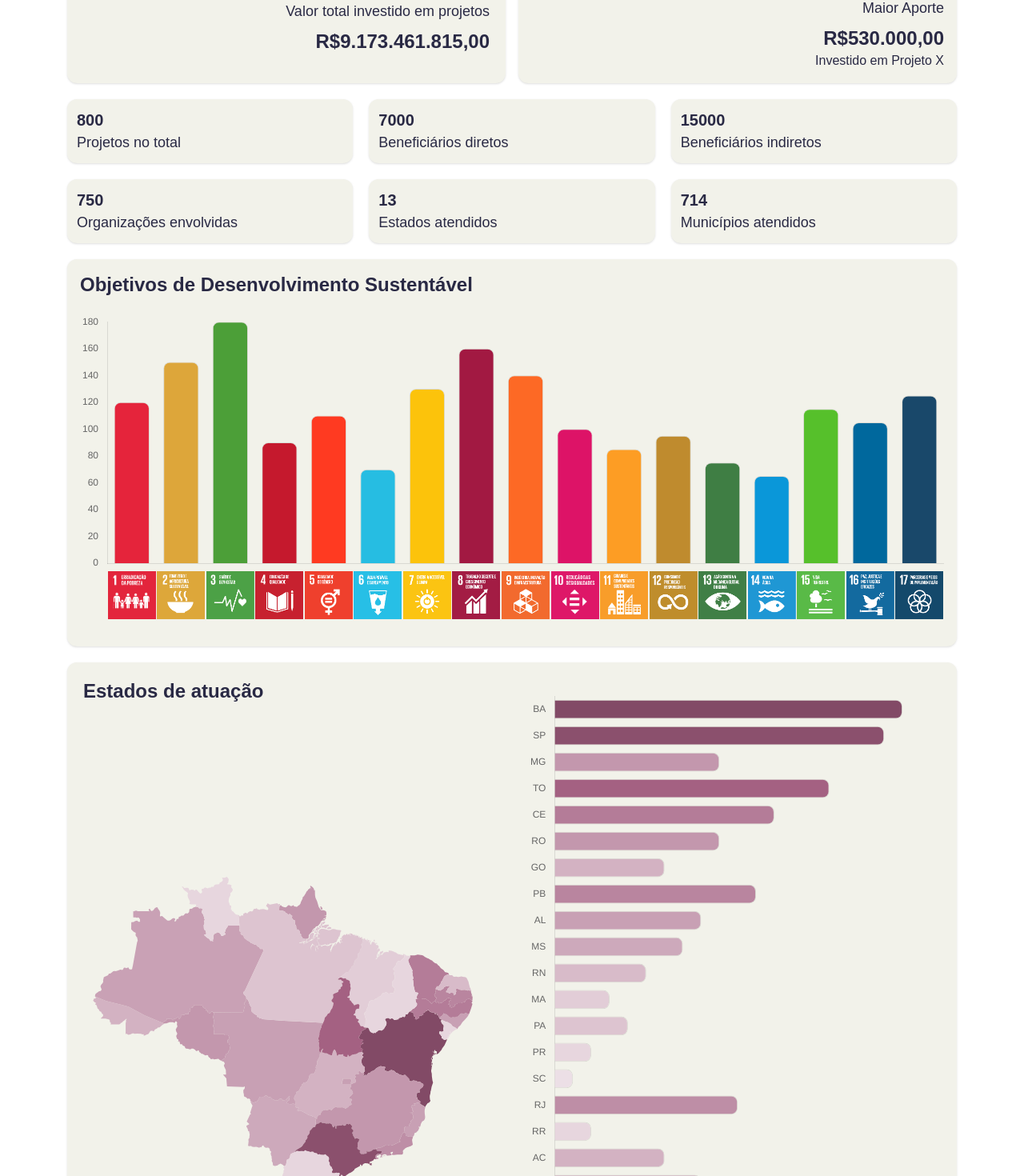
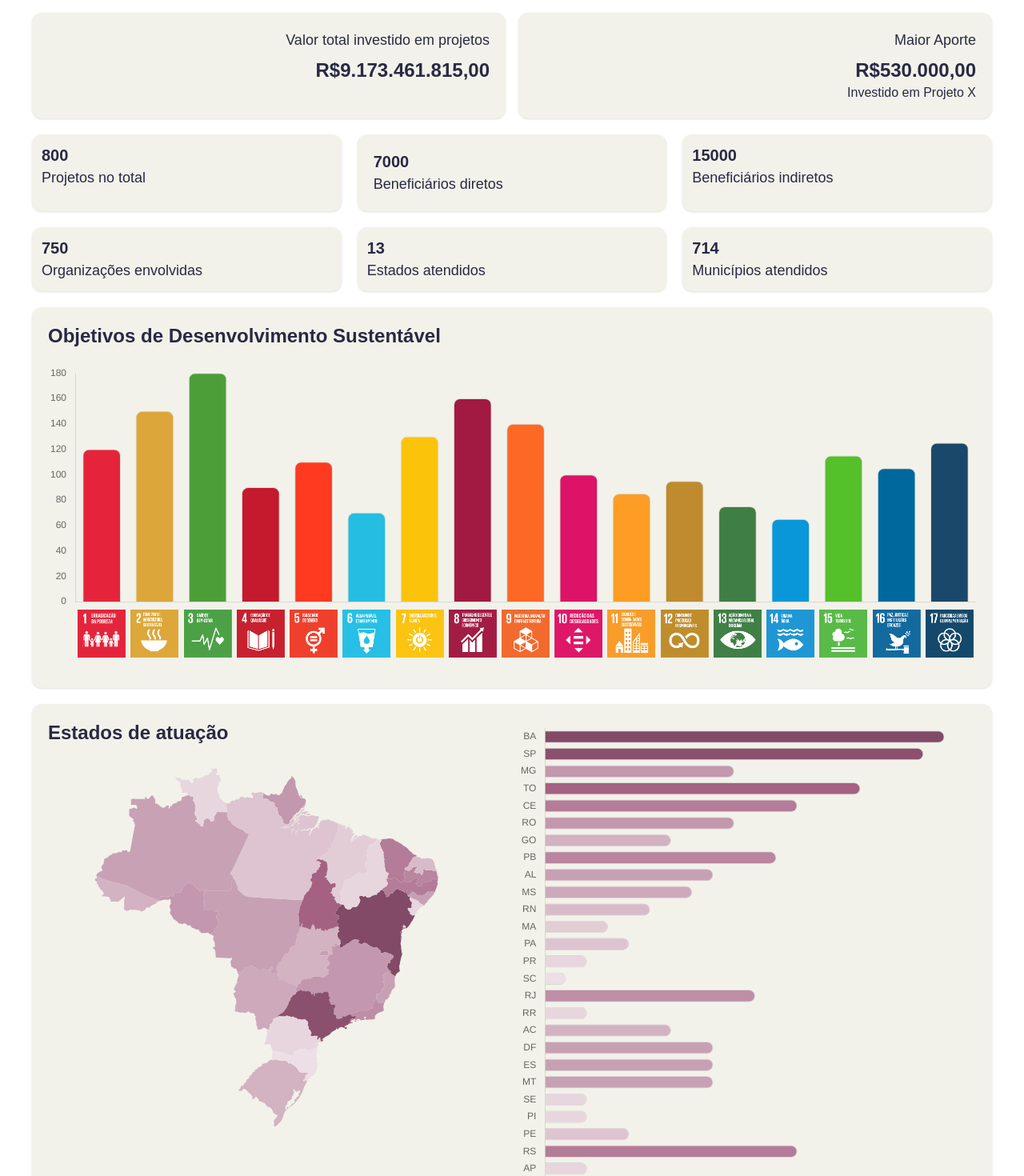
Before and after one commit to Conpec-Projetos/prj-fundacao-csn, a Next.js app: page /dashboard in a window 1280 px wide. Shown: the part 160-1630 px from the top of the page at 80% size. Built offline with nearby package versions, Linux system fonts and the light colour scheme.

Commit message:
fixed the header in the login and sign in (makgin anter file called headerWrapper

```diff
--- a/src/app/(pages)/dashboard/page.tsx
+++ b/src/app/(pages)/dashboard/page.tsx
@@ -93,18 +93,22 @@ export default function DashboardPage() {
     //começo do código em si
     return (
         <div className="flex flex-col min-h-screen bg-white text-blue-fcsn">
-            <main className="flex flex-col gap-5 p-1 mx-12 md:mx-20">
+            <main className="flex flex-col gap-5 p-1 p-4 sm:p-6 md:p-10">
                 <h1 className="text-2xl md:text-3xl font-bold">Dashboard</h1>
-                <section className="grid grid-cols-1 md:grid-cols-2 gap-4 text-right">
+
+                {/* Section 1: Summary Cards */}
+                <section className="grid md:grid-cols-2 sm:grid-cols-2 lg:grid-cols-2 gap-4 text-right">
                     <div className="bg-white-off rounded-xl shadow-sm p-5">
                         <div className="mb-2">
-                            <h1 className="text-lg text-blue-fcsn font-light">Valor total investido em projetos</h1>
+                            <h1 className="text-lg text-blue-fcsn font-light mb-2">
+                                Valor total investido em projetos</h1>
                         </div>
-                        <h1 className="text-2xl text-blue-fcsn font-bold">R$9.173.461.815,00</h1>
+                        <h1 className="text-2xl text-blue-fcsn font-bold">
+                            R$9.173.461.815,00</h1>
                     </div>
-                    <div className="bg-white-off rounded-xl shadow-sm p-4">
+                    <div className="bg-white-off rounded-xl shadow-sm p-5">
                         <div className="mb-2">
-                            <h1 className="text-lg text-blue-fcsn font-light">Maior Aporte</h1>
+                            <h1 className="text-lg text-blue-fcsn font-light mb-2">Maior Aporte</h1>
                         </div>
                         <h1 className= "text-2xl text-blue-fcsn font-bold">R$530.000,00</h1>
                         <h1 className="text-base text-blue-fcsn font-light">Investido em Projeto X</h1>
@@ -114,9 +118,9 @@ export default function DashboardPage() {
                 <section className="grid grid-cols-1 md:grid-cols-3 gap-5 text-left">
                     <div className="bg-white-off rounded-xl shadow-sm p-3">
                         <p className="text-xl font-bold">800</p>
-                        <h2 className="text-lg">Projetos no total</h2>
+                        <h2 className="text-lg mb-2">Projetos no total</h2>
                     </div>
-                    <div className="bg-white-off rounded-xl shadow-sm p-3">
+                    <div className="bg-white-off rounded-xl shadow-sm p-5">
                         <p className="text-xl font-bold">7000</p>
                         <h2 className="text-lg">Beneficiários diretos</h2>
                     </div>
@@ -137,9 +141,10 @@ export default function DashboardPage() {
                         <h2 className="text-lg">Municípios atendidos</h2>
                     </div>
                 </section>
-                <section className="bg-white-off rounded-xl shadow-sm p-4">
+                {/* Section 2: ODS Chart */}
+                <section className="bg-white-off rounded-xl shadow-sm p-5">
                     <h2 className="text-2xl font-bold mb-5">Objetivos de Desenvolvimento Sustentável</h2>
-                    <div className="h-100 w-full">
+                    <div className="h-96 w-full">
                         <BarChart
                             title=""
                             data={odsData.values}
@@ -148,17 +153,19 @@ export default function DashboardPage() {
                             horizontal={false}
                             useIcons={true}
                         />
-
                     </div>
                 </section>
-
-                <section className="h-250 grid grid-cols-1 md:grid-cols-2 gap-4 bg-white-off rounded-xl shadow-sm p-5">
-                <h2 className=" absolute text-2xl font-bold mb-4">Estados de atuação</h2>
-                    <div className="h-250 w-full p-3">
+                {/* Section 3: Map and Chart */}
+                <section className="grid grid-cols-1 lg:grid-cols-2 md:grid-cols-2 gap-4 bg-white-off rounded-xl shadow-sm p-5">
+                    <div className="flex flex-col">
+                        <h2 className="text-2xl font-bold mb-4">Estados de atuação</h2>
+                            <div className="lg:h-120 md:h-100 sm:h-80 w-full p-3">
                                 <BrazilMap data={mapData} />
                             </div>
-                    <div className="h-250 w-full p-3">
-
+                    </div>
+                    <div className="flex flex-col">
+                        {/* box for the bar chart */}
+                        <div className="lg:h-170 md:h-120 sm:h-96 w-full">
                             <BarChart
                                 title=""
                                 data={estadosData.values}
@@ -167,6 +174,7 @@ export default function DashboardPage() {
                                 horizontal={true}
                                 useIcons={false}
                             />
+                        </div>
                     </div>
                 </section>
 
--- a/src/app/layout.tsx
+++ b/src/app/layout.tsx
@@ -1,7 +1,9 @@
+// Importing necessary modules and components
 import type { Metadata } from "next";
 import { Geist, Geist_Mono } from "next/font/google"; //importa as fontes do google
 import "./globals.css";     //arquivo de estilos globais
-import Header from "@/components/header/header"; // Import the Header component
+import Header from "@/components/header/header"; // Import the Header
+import HeaderWrapper from "@/components/header/headerWrapper";
 
 const geistSans = Geist({
   variable: "--font-geist-sans",
@@ -23,15 +25,14 @@ export default function RootLayout({
 }: Readonly<{
   children: React.ReactNode;
 }>) {
+
   return (
     <html lang="en">
       <body
         className={`${geistSans.variable} ${geistMono.variable} antialiased`}
       >
-      <Header />
-      <div className="pt-[10vh]">
-          {children}
-        </div>
+        {/* Wrap children with HeaderWrapper */}
+        <HeaderWrapper>{children}</HeaderWrapper>
       </body>
     </html>
   );
--- a/src/components/chart/barchartClient.tsx
+++ b/src/components/chart/barchartClient.tsx
@@ -76,7 +76,7 @@ export default function BarChart({
   title,
   data,
   labels,
-  colors = ['#b37b97'],
+  colors = ['pink-fcsn'],
   useIcons = false,
   horizontal = false,
 }: BarChartProps) {
--- /dev/null
+++ b/src/components/header/headerWrapper.tsx
@@ -0,0 +1,23 @@
+"use client";
+// Importing necessary modules and components
+import Header from "@/components/header/header";
+import { usePathname } from "next/navigation";
+
+// This component wraps the Header component and conditionally renders it based on the current route
+// (é para fazer com que determinadas páginas nn tenham header)
+export default function HeaderWrapper({ children }: { children: React.ReactNode }) {
+    const pathname = usePathname();
+    const noHeaderRoutes = ["/login", "/signin"];
+    const hasHeader = !noHeaderRoutes.includes(pathname); // Check if the header should be rendered
+
+    return (
+    <>
+        {/* Render the Header only if hasHeader is true */}
+        {hasHeader && <Header />}
+        {/* Add padding only if the Header is rendered */}
+        <div className={hasHeader ? "pt-[10vh]" : ""}>
+        {children}
+        </div>
+    </>
+    );
+}
```
Lines whose indentation alone changed are shown as unchanged.
